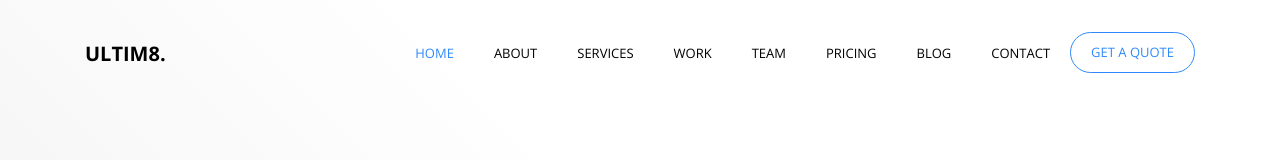
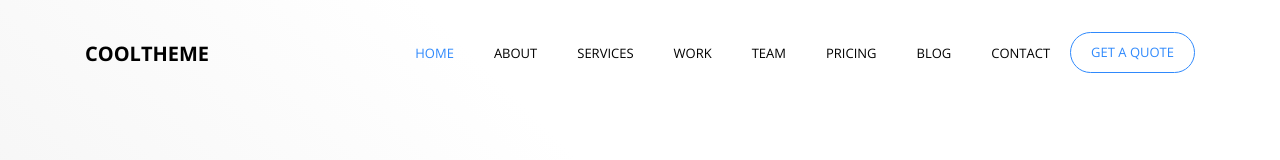
Before and after one commit to Brianwilson1202/responsive_animation_web_theme_2, a plain HTML site: page index.html in a window 1280 px wide. Shown: the top 160 px of the page. Drawn offline with nearby package versions, Linux system fonts and the light colour scheme; some packages are replaced by stand-ins of ours; no server answers; files whose address does not match are found by name.

Commit message:
fix: content

```diff
--- a/index.html
+++ b/index.html
@@ -30,7 +30,7 @@
 
 	  <nav class="navbar navbar-expand-lg navbar-dark ftco_navbar bg-dark ftco-navbar-light" id="ftco-navbar">
 	    <div class="container">
-	      <a class="navbar-brand" href="index.html">Ultim8.</a>
+	      <a class="navbar-brand" href="index.html">CoolTheme</a>
 	      <button class="navbar-toggler" type="button" data-toggle="collapse" data-target="#ftco-nav" aria-controls="ftco-nav" aria-expanded="false" aria-label="Toggle navigation">
 	        <span class="oi oi-menu"></span> Menu
 	      </button>
@@ -623,7 +623,7 @@
         <div class="row mb-5">
           <div class="col-md-3">
             <div class="ftco-footer-widget mb-4">
-              <h2 class="ftco-heading-2">Ultim8.</h2>
+              <h2 class="ftco-heading-2">CoolTheme</h2>
               <p>Far far away, behind the word mountains, far from the countries Vokalia and Consonantia, there live the blind texts.</p>
             </div>
             <ul class="ftco-footer-social list-unstyled float-md-left float-lft ">
```
Also changed, not shown: about.html (+2 -2 lines), blog-single.html (+2 -2 lines), blog.html (+2 -2 lines), contact.html (+2 -2 lines), pricing.html (+2 -2 lines), services.html (+2 -2 lines), team.html (+2 -2 lines), work.html (+2 -2 lines).
